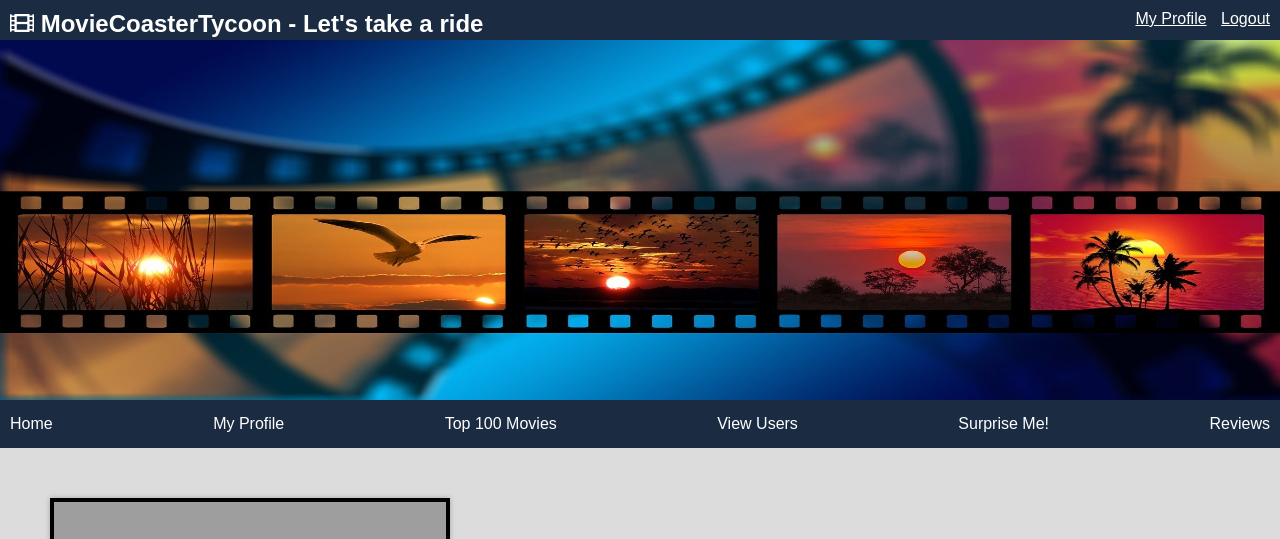
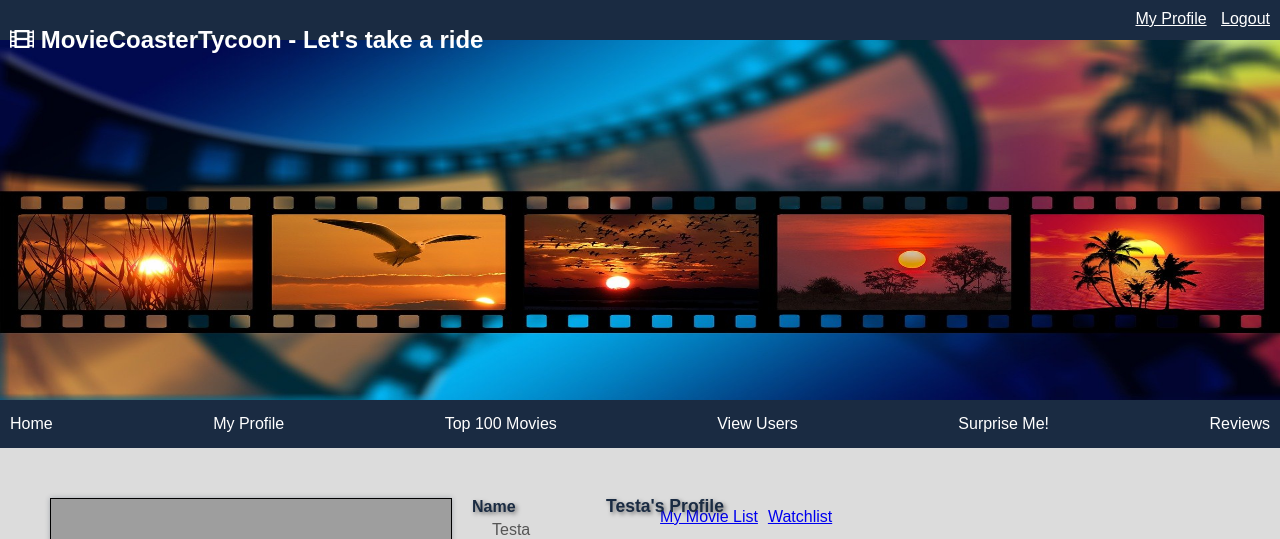
Before and after one commit to JoschuaSch/MovieWeb, a Flask app: page /users/Testa/profile in a window 1280 px wide. Shown: the top 539 px of the page. Run offline with Flask 3, Linux system fonts and the light colour scheme; the visitor is signed in with stand-in values (Sample User, id 1); grey boxes are pictures that could not be loaded.

Commit message:
Css changes

```diff
--- a/data.json
+++ b/data.json
@@ -200,7 +200,14 @@
         "Response": "True",
         "personal_rating": 1.0,
         "watched": false,
-        "review": "dd"
+        "review": "dd",
+        "watch_count": 0,
+        "likes": {
+          "count": 1,
+          "users": [
+            "Testa"
+          ]
+        }
       }
     },
     "watchlist": {
--- a/static/css/style.css
+++ b/static/css/style.css
@@ -1,10 +1,12 @@
-* {
+{
   box-sizing: border-box;
+}
+
+body, html {
   margin: 0;
   padding: 0;
-}
-
-body {
+  width: 100%;
+  height: 100%;
   font-family: Arial, sans-serif;
   background-color: #dcdcdc;
 }
@@ -29,7 +31,7 @@ body {
   background-color: #1a2b42;
 }
 
-.header img {
+.header-image img {
   width: 100%;
   max-height: 50vh;
   display: block;
@@ -79,21 +81,21 @@ body {
   width: 400px;
   height: 500px;
   object-fit: cover;
-  border: 4px solid black;
+  border: 1px solid black;
   box-shadow: 0 0 5px rgba(26, 43, 66, 0.3);
   margin-right: 5px;
 }
 
 .profile-container {
+  position: relative;
   display: flex;
-  flex-direction: column;
   align-items: flex-start;
   margin-top: 50px;
   margin-left: 50px;
 }
 
 .profile-info {
-  margin-left: 0;
+  margin-left: 15px;
   margin-bottom: 20px;
 }
 
@@ -126,7 +128,7 @@ body {
 .profile-details .profile-detail {
   display: flex;
   flex-direction: column;
-  margin-bottom: 20px;
+  margin-bottom: 50px;
 }
 
 .profile-details .profile-detail .detail-label {
@@ -139,21 +141,25 @@ body {
 }
 
 .profile-title {
-  margin-bottom: 30px;
-  font-size: 20px;
+  position: absolute;
+  left: 50%;
+  transform: translateX(-50%);
+  top: -20px;
+  font-size: 15px;
   color: #1a2b42;
+  text-shadow: 2px 2px 4px rgba(0, 0, 0, 0.5);
 }
 
+
 .profile-details .profile-detail .detail-label {
+  font-weight: bold;
+  margin-bottom: 5px;
   color: #1a2b42;
   font-weight: bold;
+  text-shadow: 2px 2px 4px rgba(0, 0, 0, 0.5);
 }
 
 .profile-details .profile-detail .detail-value {
+  margin-left: 20px;
   color: #555555;
 }
-
-.profile-details .profile-detail .detail-value::before {
-  content: "\2022";
-  margin-right: 5px;
-}
--- a/templates/user_profile.html
+++ b/templates/user_profile.html
@@ -2,6 +2,16 @@
 
 {% block content %}
   <div class="profile-container">
+    <div class="profile-title">
+      <h3>
+        {% if current_user.is_authenticated and current_user.id == user['name'] %}
+          My Profile
+        {% else %}
+          {{ user['name'] }}'s Profile
+        {% endif %}
+      </h3>
+    </div>
+
     {% if profile_picture %}
       <img class="profile-picture" src="{{ profile_picture }}" alt="Profile picture">
     {% else %}
@@ -9,39 +19,29 @@
     {% endif %}
 
     <div class="profile-info">
-      <div class="profile-title">
-        <h3>
-          {% if current_user.is_authenticated and current_user.id == user['name'] %}
-            My Profile
-          {% else %}
-            {{ user['name'] }}'s Profile
-          {% endif %}
-        </h3>
-      </div>
-
       <div class="profile-details">
         <div class="profile-detail">
-          <div class="detail-label">Name:</div>
+          <div class="detail-label">Name</div>
           <div class="detail-value">{{ user['name'] }}</div>
         </div>
         <div class="profile-detail">
-          <div class="detail-label">Age:</div>
+          <div class="detail-label">Age</div>
           <div class="detail-value">{{ user['age'] or 'N/A' }}</div>
         </div>
         <div class="profile-detail">
-          <div class="detail-label">Gender:</div>
+          <div class="detail-label">Gender</div>
           <div class="detail-value">{{ user['sex'] or 'N/A' }}</div>
         </div>
         <div class="profile-detail">
-          <div class="detail-label">Words to live by:</div>
+          <div class="detail-label">Words to live by</div>
           <div class="detail-value">{{ user['words_to_live_by'] or 'N/A' }}</div>
         </div>
         <div class="profile-detail">
-          <div class="detail-label">Favorite Movie:</div>
+          <div class="detail-label">Favorite Movie</div>
           <div class="detail-value">{{ user['favorite_movie'] or 'N/A' }}</div>
         </div>
         <div class="profile-detail">
-          <div class="detail-label">Favorite Quote:</div>
+          <div class="detail-label">Favorite Quote</div>
           <div class="detail-value">{{ user['favorite_quote'] or 'N/A' }}</div>
         </div>
       </div>
```
